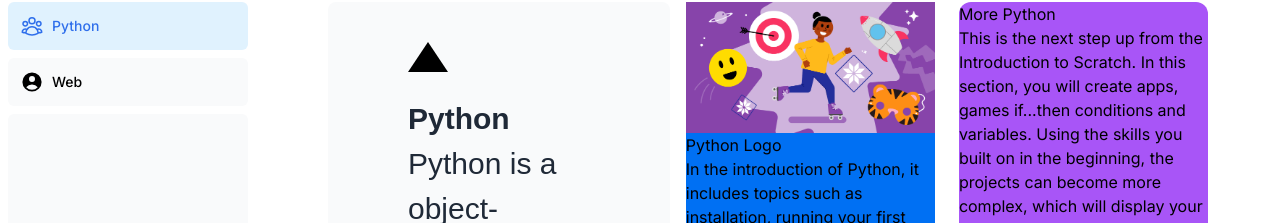
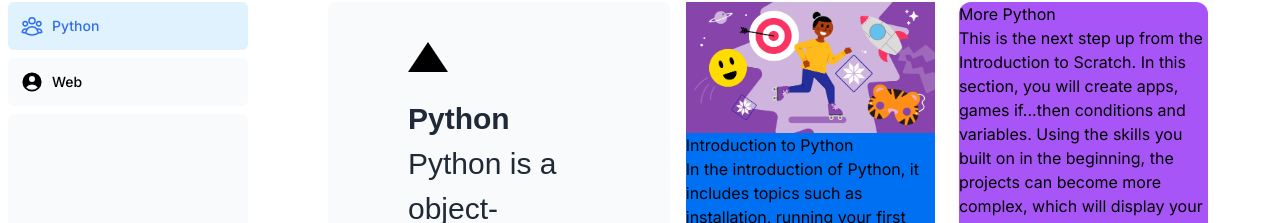
Before and after one commit to BeniSham976/nextjs-dashboard, a Next.js app: page /dashboard/python in a window 1280 px wide. Shown: the part 294-517 px from the top of the page. Built offline with nearby package versions, Linux system fonts and the light colour scheme; a web font is replaced by a local one.

Commit message:
Reformatting text

```diff
--- a/app/dashboard/python/page.tsx
+++ b/app/dashboard/python/page.tsx
@@ -28,7 +28,7 @@
           height={760}
           alt="Section 2 image">
           </Section1Image>
-        <h2>Python Logo</h2>
+        <h2>Introduction to Python</h2>
         In the introduction of Python, it includes topics such as installation, running your first Python program and understanding the syntax for Python. After gaining the foundation skills to use Python, we can begin to use Python for small animation, app and interactive projects.
         </section>
 
```
